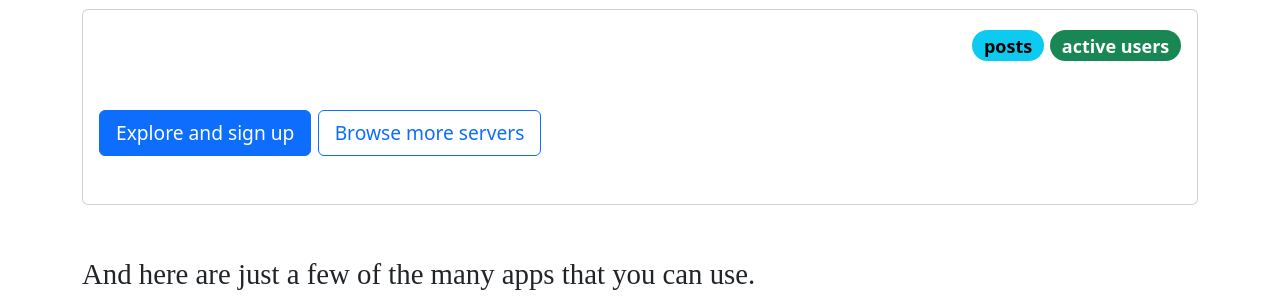
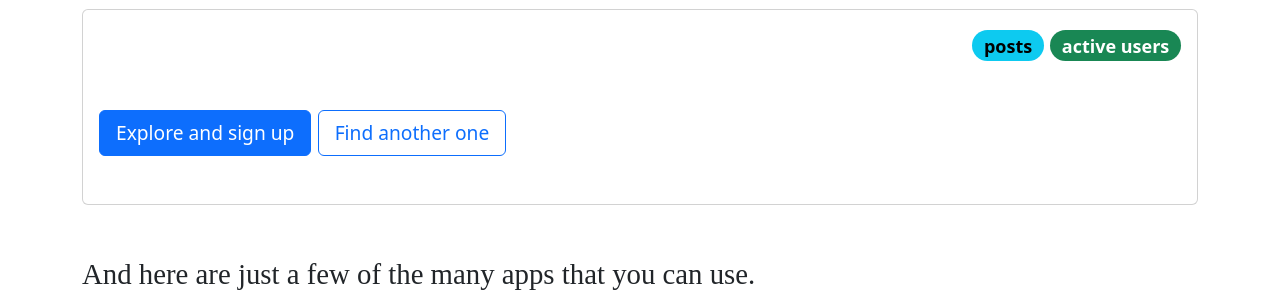
Before and after one commit to stefanbohacek/fediverse-invite, a Node server app: template views/home.handlebars in a window 1280 px wide. Shown: the part 433-733 px from the top of the page. Run offline with Node 20, Linux system fonts and the light colour scheme; the template is opened without the code that fills it, so the values that code supplies are empty; some libraries are stand-ins or nearby versions; some web fonts are replaced.

Commit message:
Updated button label.

```diff
--- a/views/home.handlebars
+++ b/views/home.handlebars
@@ -28,7 +28,7 @@
           <a class="btn btn-primary mb-3"
             href="{{server_url}}">Explore and sign up</a>
           <a class="btn btn-outline-primary mb-3"
-            href="https://fedidb.com/welcome">Browse more servers</a>
+            href="https://fedidb.com/welcome">Find another one</a>
         </p>
       </div>
     </div>
```
